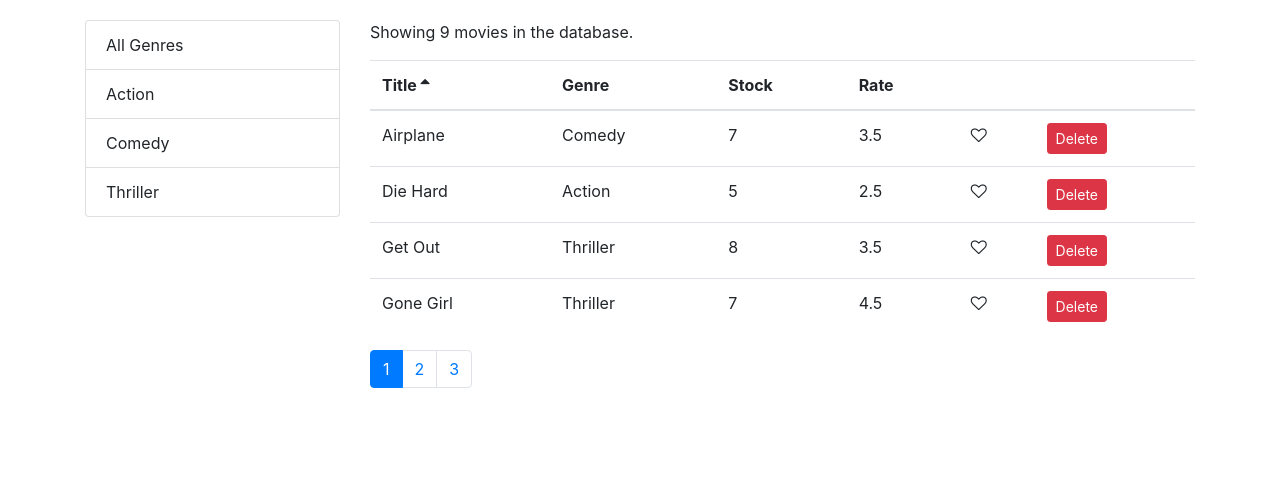
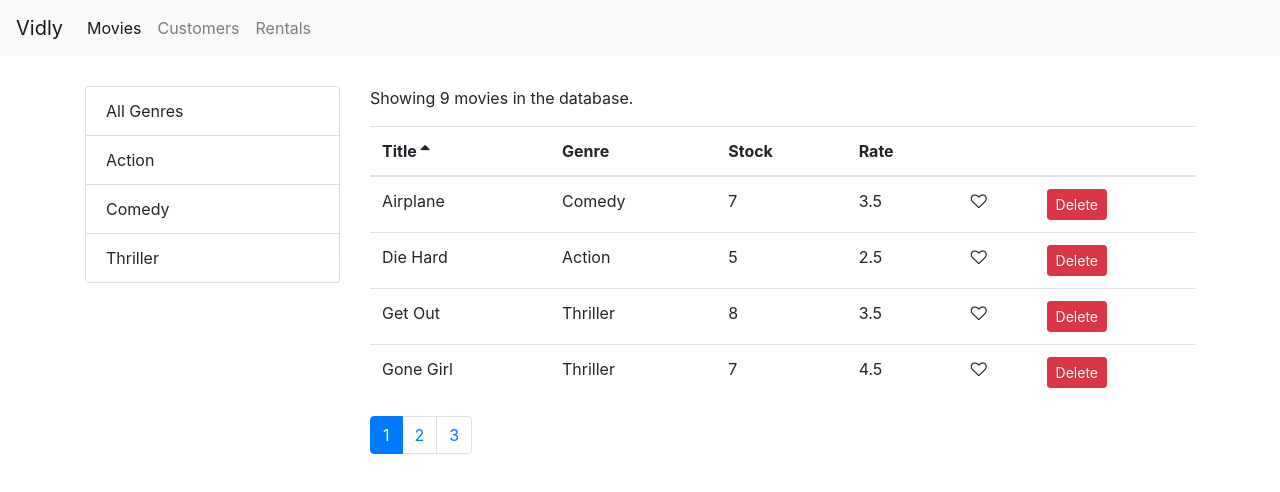
Before and after one commit to Fbossio/vidly, a React (Create React App) app: page /movies in a window 1280 px wide. Shown: the top 492 px of the page. Built offline with nearby package versions, Linux system fonts and the light colour scheme.

Commit message:
Add navBar component with functionality

```diff
--- a/src/App.js
+++ b/src/App.js
@@ -1,12 +1,27 @@
 import React from "react";
+import { Route, Redirect, Switch } from "react-router-dom";
+import Movies from "./components/movies";
+import Customers from "./components/customers";
+import Rentals from "./components/rentals";
+import NotFound from "./components/notFound";
+import NavBar from "./components/navBar";
 import "./App.css";
-import Movies from "./components/movies";
 
 function App() {
   return (
-    <main className="container">
-      <Movies />
-    </main>
+    <React.Fragment>
+      <NavBar />
+      <main className="container">
+        <Switch>
+          <Route path="/movies" component={Movies} />
+          <Route path="/customers" component={Customers} />
+          <Route path="/rentals" component={Rentals} />
+          <Route path="/not-found" component={NotFound} />
+          <Redirect from="/" exact to="/movies" />
+          <Redirect to="/not-found" />
+        </Switch>
+      </main>
+    </React.Fragment>
   );
 }
 
--- /dev/null
+++ b/src/components/navBar.jsx
@@ -0,0 +1,44 @@
+import React from "react";
+import { NavLink, Link } from "react-router-dom";
+
+const NavBar = () => {
+  return (
+    <nav className="navbar navbar-expand-lg navbar-light bg-light">
+      <Link className="navbar-brand" to="/">
+        Vidly
+      </Link>
+      <button
+        className="navbar-toggler"
+        type="button"
+        data-toggle="collapse"
+        data-target="#navbarNav"
+        aria-controls="navbarNav"
+        aria-expanded="false"
+        aria-label="Toggle navigation"
+      >
+        <span className="navbar-toggler-icon"></span>
+      </button>
+      <div className="collapse navbar-collapse" id="navbarNav">
+        <ul className="navbar-nav">
+          <li className="nav-item">
+            <NavLink className="nav-link" to="/movies">
+              Movies
+            </NavLink>
+          </li>
+          <li className="nav-item">
+            <NavLink className="nav-link" to="/customers">
+              Customers
+            </NavLink>
+          </li>
+          <li className="nav-item">
+            <NavLink className="nav-link" to="/rentals">
+              Rentals
+            </NavLink>
+          </li>
+        </ul>
+      </div>
+    </nav>
+  );
+};
+
+export default NavBar;
--- a/src/index.css
+++ b/src/index.css
@@ -13,9 +13,13 @@
 }
 
 body {
-  padding: 20px 0 0 0;
+  padding: 0 0 0 0;
 }
 
 .clickable {
   cursor: pointer;
 }
+
+.navbar {
+  margin-bottom: 30px;
+}
```
